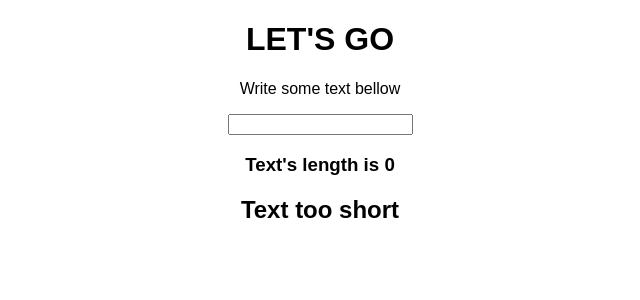
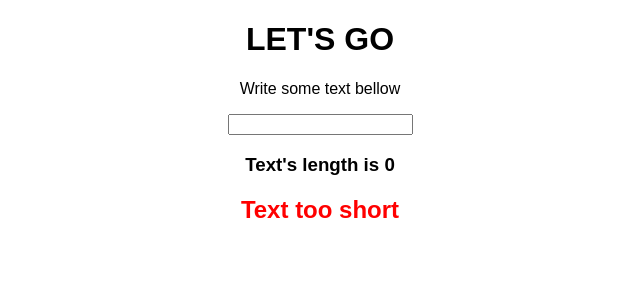
Before and after one commit to ElDav1d/react-complete-guide-styled-components, a React (Create React App) app: page / in a window 1280 px wide. Shown: the top 300 px of the page, without its empty margins (320-960 px from the left). Built offline with nearby package versions, Linux system fonts and the light colour scheme.

Commit message:
Apply dynamic styles to validation component

```diff
--- a/src/ValidationComponent/ValidationComponent.js
+++ b/src/ValidationComponent/ValidationComponent.js
@@ -1,8 +1,16 @@
+import styled from 'styled-components';
 import React from 'react';
+
+const StyledH2 = styled.h2`
+  color: ${props => props.textLength < 5 ? 'red' : 'green'};
+  font-weight: ${props => props.textLength < 5 ? 'bold' : 'normal'};
+`;
 
 const validationComponent = (props) => {
   return (
-  <h2>{props.textLength < 5 ? 'Text too short' : 'Text long enough'}</h2>
+  <StyledH2 textLength={props.textLength}>
+    {props.textLength < 5 ? 'Text too short' : 'Text long enough'}
+  </StyledH2>
   )
 };
 
```
